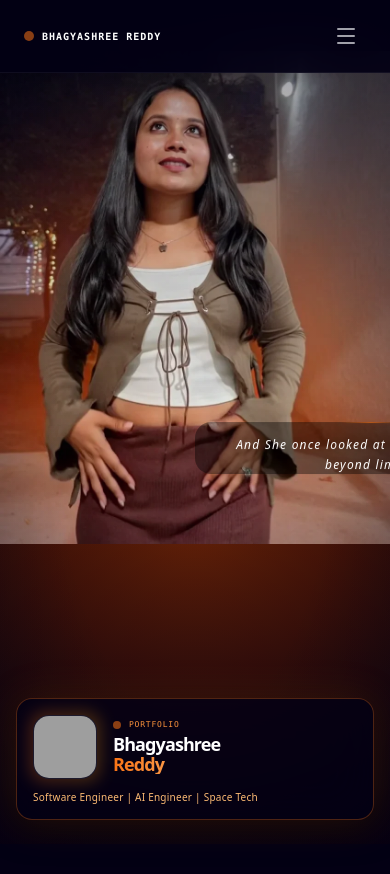
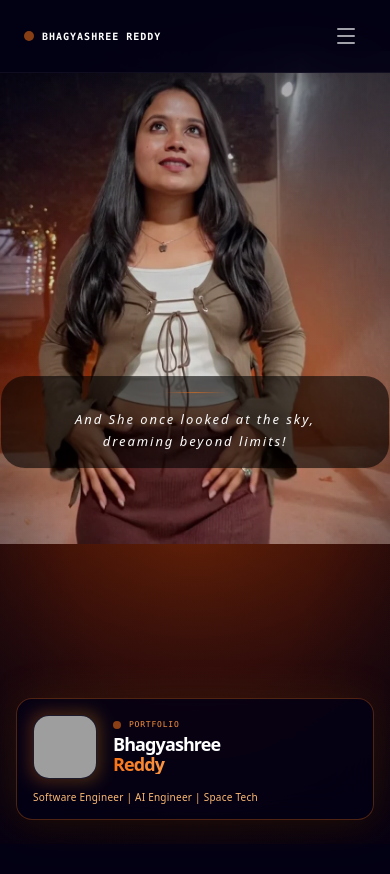
Before and after one commit to Bhagyaabbigeri/My-Portfolio, a Next.js app: page / in a window 390 px wide. Shown: the top 874 px of the page. Built offline with nearby package versions, Linux system fonts and the light colour scheme; grey boxes are pictures that could not be loaded.

Commit message:
Fix: Center quote on mobile and improve readability

```diff
--- a/src/components/Overlay.tsx
+++ b/src/components/Overlay.tsx
@@ -83,7 +83,7 @@ export default function Overlay({ scrollYProgress, imageLayout }: OverlayProps)
         </div>
       </div>
 
-      {/* ── Block 0 Quote · Bottom Center ── */}
+      {/* ── Block 0 Quote · Center ── */}
       <AnimatePresence>
         {activeBlock === 0 && (
           <motion.div
@@ -91,24 +91,30 @@ export default function Overlay({ scrollYProgress, imageLayout }: OverlayProps)
             animate={{ opacity: 1, y: 0 }}
             exit={{ opacity: 0, y: 10 }}
             transition={{ duration: 2, ease: "easeOut", delay: 1 }}
-            className="fixed z-[100] pointer-events-none flex flex-col items-center px-4"
-            style={{
-              top: viewportWidth < 768 ? "50%" : "44%",
-              left: imageLayout && imageLayout.dw > 0 && viewportWidth >= 768
-                ? `${imageLayout.dx + imageLayout.dw / 2}px`
-                : "50%",
-              transform: viewportWidth < 768 ? "translate(-50%, -50%)" : "translateX(-50%)",
-              width: imageLayout && imageLayout.dw > 0 && viewportWidth >= 768 ? `${imageLayout.dw * 0.85}px` : "90%",
-            }}
+            className="fixed inset-0 z-[100] pointer-events-none flex items-center justify-center px-6 md:block"
           >
-            {/* Subtle mobile background for readability */}
-            <div className="md:hidden absolute inset-0 bg-black/40 backdrop-blur-sm rounded-2xl -z-10" />
+            <div
+              className="relative flex flex-col items-center text-center"
+              style={viewportWidth >= 768 && imageLayout && imageLayout.dw > 0 ? {
+                position: "absolute",
+                top: "44%",
+                left: `${imageLayout.dx + imageLayout.dw / 2}px`,
+                transform: "translateX(-50%)",
+                width: `${imageLayout.dw * 0.85}px`,
+              } : {
+                width: "100%",
+                maxWidth: "340px"
+              }}
+            >
+              {/* Darker mobile background for better contrast against white clothing */}
+              <div className="md:hidden absolute -inset-x-6 -inset-y-4 bg-black/60 backdrop-blur-md rounded-3xl -z-10" />
 
-            <div className="w-16 md:w-24 h-[1px] bg-gradient-to-r from-transparent via-orange-500/60 to-transparent mb-3 shadow-[0_0_8px_rgba(249,115,22,0.4)]" />
-            <p className="text-white text-[12px] sm:text-lg md:text-xl font-light italic tracking-widest text-center leading-relaxed"
-               style={{ textShadow: "0 0 20px rgba(0,0,0,0.8), 0 0 10px rgba(255,255,255,0.3)" }}>
-              And She once looked at the sky, dreaming beyond limits!
-            </p>
+              <div className="w-16 md:w-24 h-[1px] bg-gradient-to-r from-transparent via-orange-500/60 to-transparent mb-4 shadow-[0_0_8px_rgba(249,115,22,0.4)]" />
+              <p className="text-white text-[13px] sm:text-lg md:text-xl font-light italic tracking-[0.15em] md:tracking-widest leading-relaxed"
+                 style={{ textShadow: "0 0 20px rgba(0,0,0,0.9)" }}>
+                And She once looked at the sky,<br className="md:hidden" /> dreaming beyond limits!
+              </p>
+            </div>
           </motion.div>
         )}
       </AnimatePresence>
```
